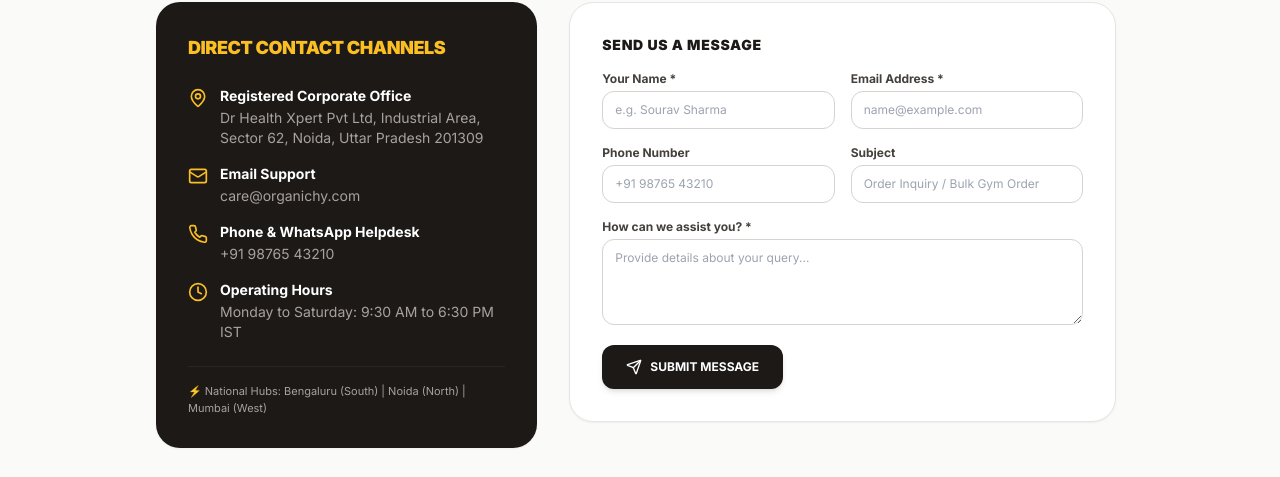
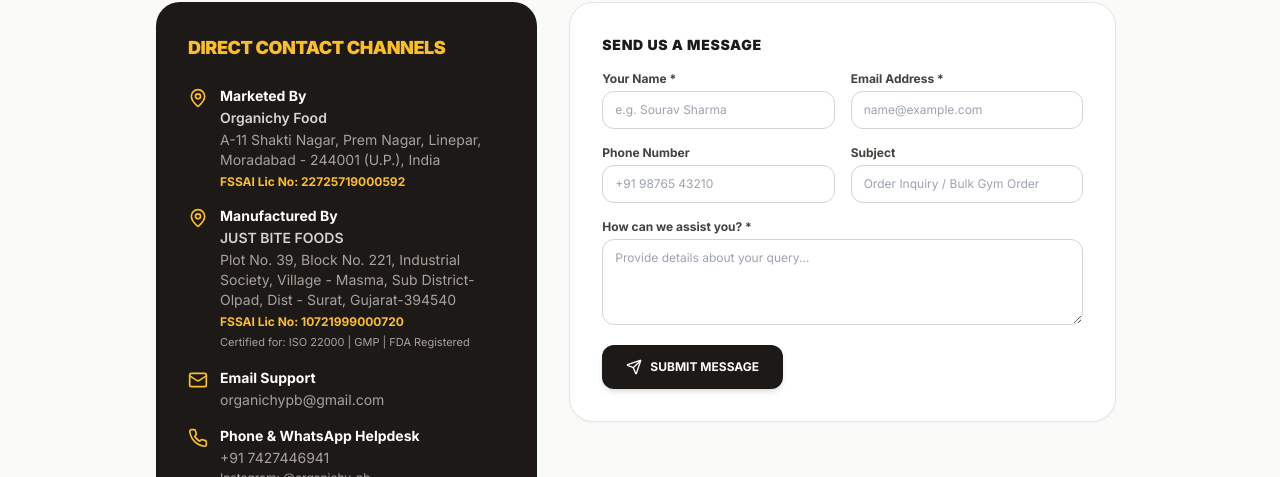
Before and after one commit to Amexblz/organichy-pb, a Next.js app: page /contact in a window 1280 px wide. Shown: the part 323-800 px from the top of the page. Built offline with nearby package versions, Linux system fonts and the light colour scheme; no server answers; the database is empty.

Commit message:
feat(branding): update company info, addresses, FSSAI licenses, and contact channels from official tub packaging label

```diff
--- a/src/app/about/page.tsx
+++ b/src/app/about/page.tsx
@@ -20,7 +20,7 @@
             Crafting India&apos;s Purest 32g High Protein Peanut Butter
           </h1>
           <p className="text-stone-600 text-sm sm:text-base leading-relaxed">
-            At Organichy (Dr Health Xpert Pvt Ltd), we refuse to compromise your health with cheap industrial palm oil or inflated protein claims.
+            At Organichy (Organichy Food), we refuse to compromise your health with cheap industrial palm oil or inflated protein claims.
           </p>
         </div>
 
--- a/src/app/contact/page.tsx
+++ b/src/app/contact/page.tsx
@@ -11,9 +11,9 @@
   const [submitted, setSubmitted] = useState(false);
   const [formData, setFormData] = useState({ name: "", email: "", phone: "", subject: "", message: "" });
 
-  const email = siteSettings?.contactEmail || "care@organichy.com";
-  const phone = siteSettings?.contactPhone || "+91 98765 43210";
-  const address = siteSettings?.contactAddress || "Dr Health Xpert Pvt Ltd, Industrial Area, Sector 62, Noida, Uttar Pradesh, 201309";
+  const email = siteSettings?.contactEmail || "organichypb@gmail.com";
+  const phone = siteSettings?.contactPhone || "+91 7427446941";
+  const address = siteSettings?.contactAddress || "Organichy Food, A-11 Shakti Nagar, Prem Nagar, Linepar, Moradabad - 244001 (U.P.), India";
 
   const handleSubmit = (e: React.FormEvent) => {
     e.preventDefault();
@@ -48,10 +48,21 @@
               <div className="flex items-start gap-3">
                 <MapPin className="w-5 h-5 text-amber-400 shrink-0 mt-0.5" />
                 <div>
-                  <p className="font-bold text-white">Registered Corporate Office</p>
-                  <p className="text-stone-400 mt-0.5">
-                    {address}
-                  </p>
+                  <p className="font-bold text-white">Marketed By</p>
+                  <p className="text-stone-300 mt-0.5 font-semibold">Organichy Food</p>
+                  <p className="text-stone-400 mt-0.5">A-11 Shakti Nagar, Prem Nagar, Linepar, Moradabad - 244001 (U.P.), India</p>
+                  <p className="text-amber-400 font-bold text-xs mt-1">FSSAI Lic No: 22725719000592</p>
+                </div>
+              </div>
+
+              <div className="flex items-start gap-3">
+                <MapPin className="w-5 h-5 text-amber-400 shrink-0 mt-0.5" />
+                <div>
+                  <p className="font-bold text-white">Manufactured By</p>
+                  <p className="text-stone-300 mt-0.5 font-semibold">JUST BITE FOODS</p>
+                  <p className="text-stone-400 mt-0.5">Plot No. 39, Block No. 221, Industrial Society, Village - Masma, Sub District-Olpad, Dist - Surat, Gujarat-394540</p>
+                  <p className="text-amber-400 font-bold text-xs mt-1">FSSAI Lic No: 10721999000720</p>
+                  <p className="text-[11px] text-stone-400 mt-0.5">Certified for: ISO 22000 | GMP | FDA Registered</p>
                 </div>
               </div>
 
@@ -68,6 +79,7 @@
                 <div>
                   <p className="font-bold text-white">Phone & WhatsApp Helpdesk</p>
                   <p className="text-stone-400 mt-0.5">{phone}</p>
+                  <p className="text-stone-400 text-xs mt-0.5">Instagram: @organichy_pb</p>
                 </div>
               </div>
 
--- a/src/components/layout/Footer.tsx
+++ b/src/components/layout/Footer.tsx
@@ -10,9 +10,9 @@
   const { siteSettings } = useCart();
 
   const brandName = siteSettings?.siteName ? siteSettings.siteName.split(" ")[0].toUpperCase() : "ORGANICHY";
-  const email = siteSettings?.contactEmail || "care@organichy.com";
-  const phone = siteSettings?.contactPhone || "+91 98765 43210";
-  const address = siteSettings?.contactAddress || "Dr Health Xpert Pvt Ltd, Sector 62, Noida, UP 201309";
+  const email = siteSettings?.contactEmail || "organichypb@gmail.com";
+  const phone = siteSettings?.contactPhone || "+91 7427446941";
+  const address = siteSettings?.contactAddress || "Organichy Food, A-11 Shakti Nagar, Prem Nagar, Linepar, Moradabad - 244001 (U.P.), India";
   const freeThreshold = siteSettings?.freeShippingThreshold || 499;
 
   return (
--- a/src/context/CartContext.tsx
+++ b/src/context/CartContext.tsx
@@ -66,9 +66,9 @@
   logoUrl: "/images/branding/logo.png",
   announcementText: "🔥 EXTRA 15% OFF ON ORDERS ABOVE ₹799! CODE: ORGANIC15 | FREE EXPRESS SHIPPING ABOVE ₹499",
   announcementActive: true,
-  contactEmail: "care@organichy.com",
-  contactPhone: "+91 98765 43210",
-  contactAddress: "Dr Health Xpert Pvt Ltd, Industrial Area, Sector 62, Noida, Uttar Pradesh 201309",
+  contactEmail: "organichypb@gmail.com",
+  contactPhone: "+91 7427446941",
+  contactAddress: "Organichy Food, A-11 Shakti Nagar, Prem Nagar, Linepar, Moradabad - 244001 (U.P.), India",
   freeShippingThreshold: 499,
   standardShippingFee: 50,
   enableCod: true,
```
Also changed, not shown: prisma/seed.js (+4 -4 lines).
